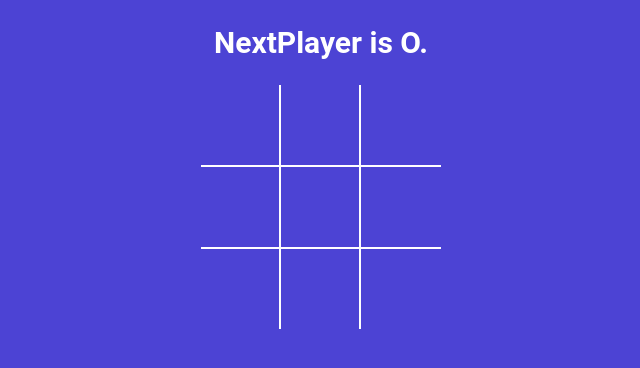
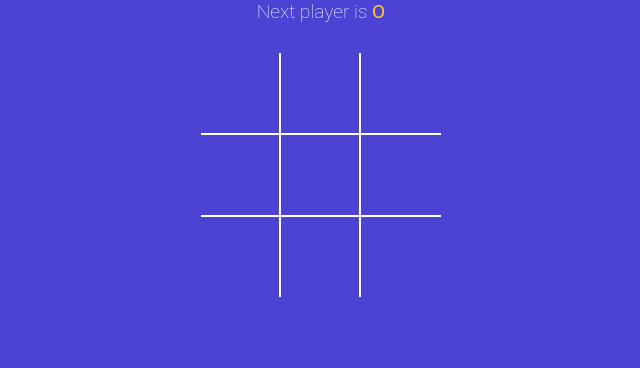
Before and after one commit to Avinash-Saini090/tictactoe-game, a React (Vite) app: page / in a window 1280 px wide. Shown: the top 368 px of the page, without its empty margins (319-959 px from the left). Built offline with nearby package versions, Linux system fonts and the light colour scheme.

Commit message:
display draw message. Apply styles for StatusMessage component

```diff
--- a/src/App.jsx
+++ b/src/App.jsx
@@ -2,6 +2,7 @@
 import './styles.scss';
 import {useState} from 'react';
 import { calculateWinner } from './winner';
+import StatusMessage from './components/StatusMessage.jsx';
 
 
 function App() {
@@ -10,10 +11,6 @@
     const [isXNext, setIsNext] = useState(false);
 
     const winner = calculateWinner(squares);
-
-    const nextPlayer = isXNext ? 'X' : 'O';
-
-    const statusMessage = winner ? `Winner is ${winner}` : `NextPlayer is ${nextPlayer}` ;
 
     const handleSquareClick = clickedPosition => {
 
@@ -35,7 +32,7 @@
 
 
   return <div className="app">
-    <h2>{statusMessage}.</h2>
+    <StatusMessage winner = {winner} isXNext={isXNext} squares={squares} />
     <Board squares={squares} handleSquareClick = { handleSquareClick} />
   </div>;
 }
--- /dev/null
+++ b/src/components/StatusMessage.jsx
@@ -0,0 +1,28 @@
+// import React from "react";
+
+const  StatusMessage = ({winner , isXNext, squares}) => {
+
+    const noMovesLeft = squares.every(squareValue => squareValue !== null);
+
+    const nextPlayer = isXNext ? 'X' : 'O';
+
+    const renderStatusMessage = () => {
+        if (winner) {
+            return <>Winner is {' '}<span className={winner === 'X' ? 'text-green' : 'text-orange'}>{winner}</span></>;
+        }
+
+        if (!winner && noMovesLeft){
+            return <><span className="text-orange">O</span> and <span className="text-green">X</span> tied</>;
+        }
+
+        if (!winner && !noMovesLeft) {
+            return <>Next player is {' '}<span className={isXNext ? 'text-green' : 'text-orange'}>{nextPlayer}</span></>;
+        }
+
+        return null;
+    };
+
+    return <div className="status-message"> {renderStatusMessage()} </div>;
+};
+
+export default StatusMessage ;
```
